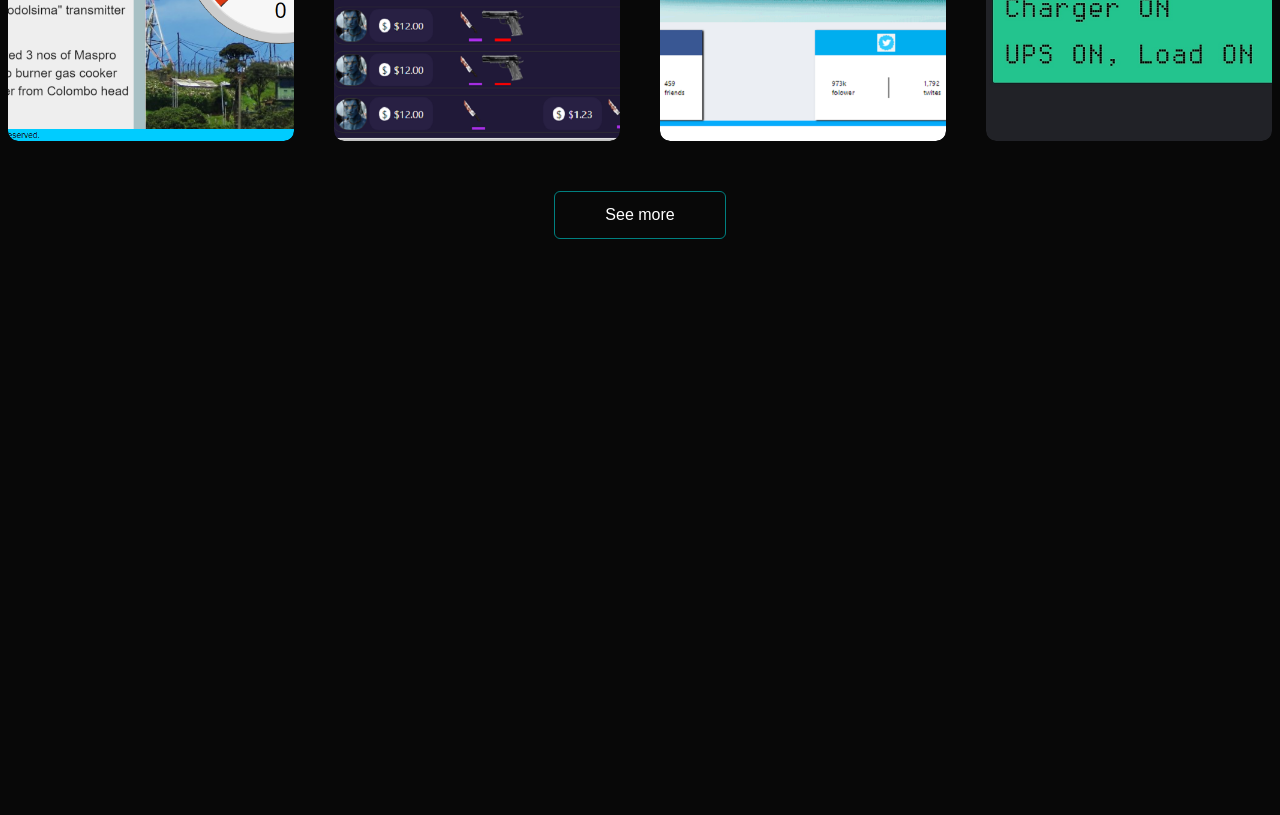
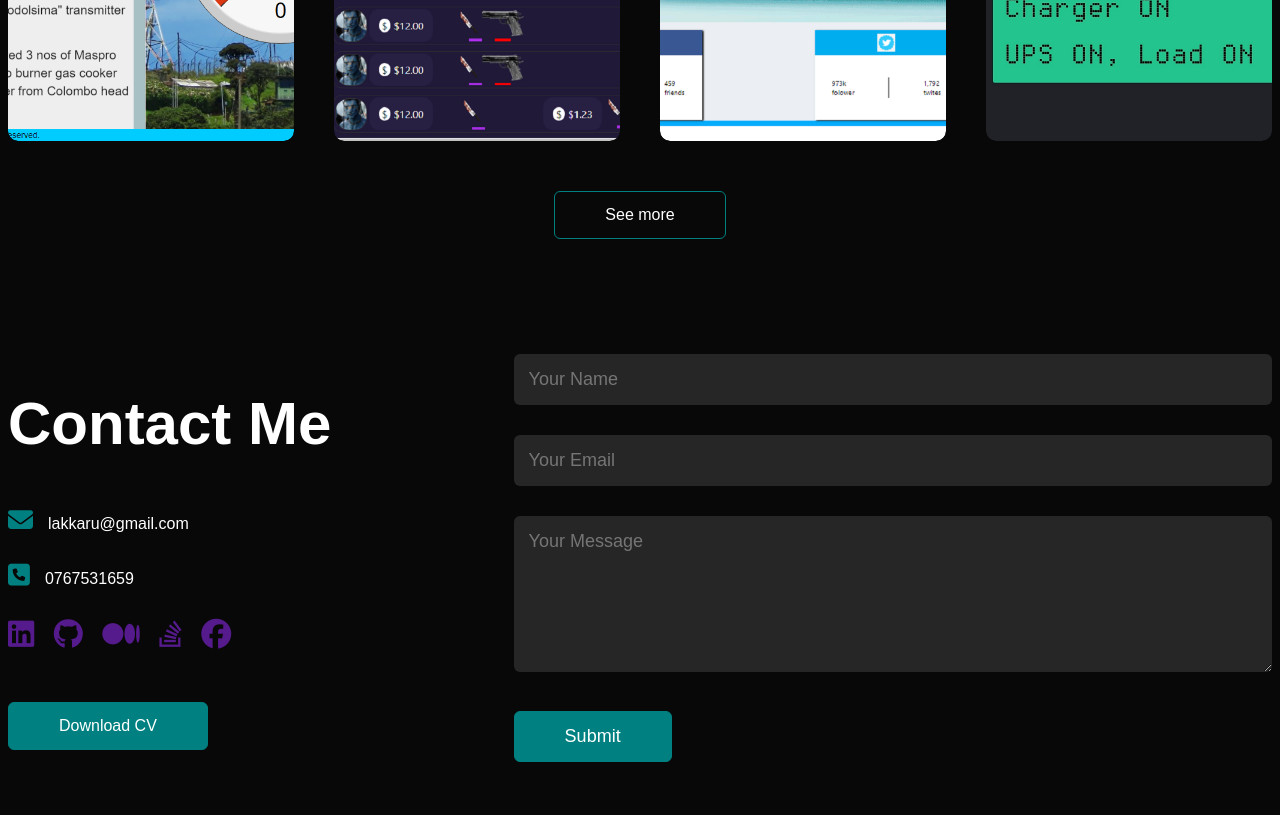
Before and after one commit to lakkaru/portfolio_site, a plain HTML site: page index.html in a window 1280 px wide. Shown: the part 2506-3321 px from the top of the page. Before the commit the page ends 2853 px from the top, so only its background shows below. Drawn offline with Linux system fonts and the light colour scheme.

Commit message:
feat- contact section created.

```diff
--- a/index.html
+++ b/index.html
@@ -7,7 +7,10 @@
     <title>Lakkaru</title>
 
     <link rel="stylesheet" href="style.css" />
-    <script src="https://kit.fontawesome.com/007005a371.js" crossorigin="anonymous"></script>
+    <script
+      src="https://kit.fontawesome.com/007005a371.js"
+      crossorigin="anonymous"
+    ></script>
   </head>
   <body>
     <div id="header">
@@ -103,19 +106,19 @@
           <div>
             <i class="fa-solid fa-code"></i>
             <h2>Web Design</h2>
-                <p>bbdjfbjsb jbsdjfbsjfbjs ndfjsjfjs </p>
+            <p>bbdjfbjsb jbsdjfbsjfbjs ndfjsjfjs</p>
             <a href="">Learn more</a>
           </div>
           <div>
             <i class="fa-solid fa-crop"></i>
             <h2>UI/UX Design</h2>
-                <p>bbdjfbjsb jbsdjfbsjfbjs ndfjsjfjs </p>
+            <p>bbdjfbjsb jbsdjfbsjfbjs ndfjsjfjs</p>
             <a href="">Learn more</a>
           </div>
           <div>
             <i class="fa-brands fa-app-store"></i>
             <h2>App Design</h2>
-                <p>bbdjfbjsb jbsdjfbsjfbjs ndfjsjfjs </p>
+            <p>bbdjfbjsb jbsdjfbsjfbjs ndfjsjfjs</p>
             <a href="">Learn more</a>
           </div>
         </div>
@@ -127,39 +130,76 @@
         <h2 class="sub-title">My Works</h2>
         <div class="work-list">
           <div class="work">
-                <img src="images/work-1.png" alt="">
+            <img src="images/work-1.png" alt="" />
             <div class="layer">
               <h3>social nmern ncbn</h3>
               <p>jdjsfd jbdfjsdbfjsbjf jbjdfbs</p>
-                    <a href=""><i class="fa-solid fa-arrow-up-right-from-square"></i></a>
+              <a href=""
+                ><i class="fa-solid fa-arrow-up-right-from-square"></i
+              ></a>
             </div>
           </div>
           <div class="work">
-                <img src="images/work-2.png" alt="">
+            <img src="images/work-2.png" alt="" />
             <div class="layer">
               <h3>social nmern ncbn</h3>
               <p>jdjsfd jbdfjsdbfjsbjf jbjdfbs</p>
-                    <a href=""><i class="fa-solid fa-arrow-up-right-from-square"></i></a>
+              <a href=""
+                ><i class="fa-solid fa-arrow-up-right-from-square"></i
+              ></a>
             </div>
           </div>
           <div class="work">
-                <img src="images/work-3.png" alt="">
+            <img src="images/work-3.png" alt="" />
             <div class="layer">
               <h3>social nmern ncbn</h3>
               <p>jdjsfd jbdfjsdbfjsbjf jbjdfbs</p>
-                    <a href=""><i class="fa-solid fa-arrow-up-right-from-square"></i></a>
+              <a href=""
+                ><i class="fa-solid fa-arrow-up-right-from-square"></i
+              ></a>
             </div>
           </div>
           <div class="work">
-                <img src="images/work-4.png" alt="">
+            <img src="images/work-4.png" alt="" />
             <div class="layer">
               <h3>social nmern ncbn</h3>
               <p>jdjsfd jbdfjsdbfjsbjf jbjdfbs</p>
-                    <a href=""><i class="fa-solid fa-arrow-up-right-from-square"></i></a>
+              <a href=""
+                ><i class="fa-solid fa-arrow-up-right-from-square"></i
+              ></a>
             </div>
           </div>
         </div>
         <a href="" class="btn">See more</a>
+      </div>
+    </div>
+
+    <!-- ------------------ contact ----------------------- -->
+    <div id="contact">
+      <div class="container">
+        <div class="row">
+            <div class="contact-left">
+                <h2 class="sub-title">Contact Me</h2>
+                <p><i class="fa-solid fa-envelope"></i>lakkaru@gmail.com</p>
+                <p><i class="fa-solid fa-square-phone"></i>0767531659</p>
+                <div class="social-icons">
+                    <a href=""><i class="fa-brands fa-linkedin"></i></a>
+                    <a href=""><i class="fa-brands fa-github"></i></i></a>
+                    <a href=""><i class="fa-brands fa-medium"></i></i></a>
+                    <a href=""><i class="fa-brands fa-stack-overflow"></i></i></a>
+                    <a href=""><i class="fa-brands fa-facebook"></i></a>
+                </div>
+                <a href="images/cl.pdf" download class="btn btn2">Download CV</a>
+            </div>
+            <div class="contact-right">
+                <form action="">
+                    <input type="text" name="name" placeholder="Your Name" required>
+                    <input type="email" name="email" placeholder="Your Email" required>
+                    <textarea name="message" rows="6" placeholder="Your Message"></textarea>
+                    <button type="submit" class="btn btn2">Submit</button>
+                </form>
+            </div>
+        </div>
       </div>
     </div>
 
--- a/style.css
+++ b/style.css
@@ -242,3 +242,57 @@ transform: scale(1.1);
 .btn:hover{
     background: teal;
 }
+
+/* ----------------- contact ----------- */
+.contact-left{
+flex-basis: 35%;
+}
+.contact-right{
+flex-basis: 60%;
+}
+.contact-left p{
+    margin-top: 30px;
+}
+.contact-left p i{
+    color: teal;
+    margin-right: 15px;
+    font-size: 25px;
+}
+.social-icons{
+    margin-top: 30px;
+}
+.social-icons a{
+    text-decoration: none;
+    font-size: 30px;
+    margin-right: 15px;
+    display: inline-block;
+    transition: transform 0.5s;
+}
+.social-icons a:hover{
+    color: teal;
+    transform: translateY(-5px);
+}
+.btn.btn2{
+    display: inline-block;
+    background: teal;
+}
+.contact-right form{
+    width: 100%;
+}
+form input, form textarea{
+    width: 100%;
+    border: 0;
+    outline: none;
+    background: #262626;
+    padding: 15px;
+    margin: 15px 0;
+    color: #fff;
+    font-size: 18px;
+    border-radius: 6px;
+}
+form .btn2{
+    padding: 14px 50px;
+    font-size: 18px;
+    margin-top: 20px;
+    cursor: pointer;
+}
```
Also changed, not shown: 1 other file. Lines whose indentation alone changed are shown as unchanged.
